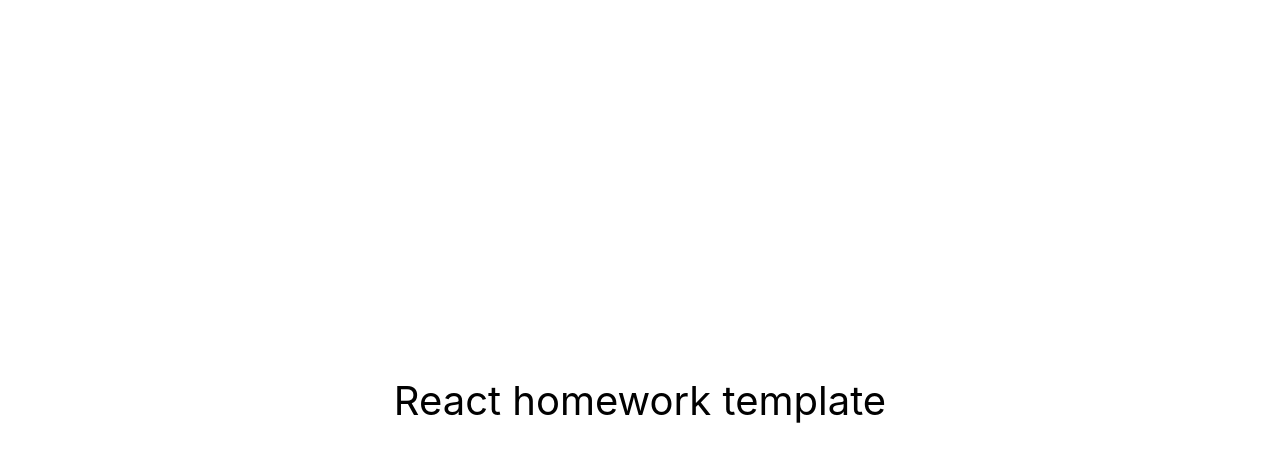
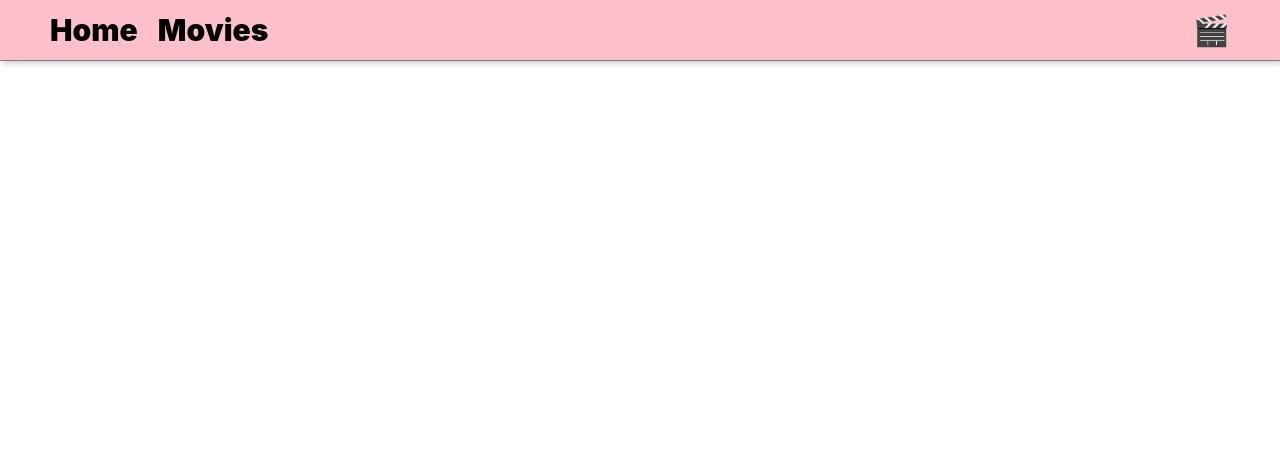
Before and after one commit to teiatan/goit-react-hw-05-movies, a React (Create React App) app: page / in a window 1280 px wide. Shown: the top 462 px of the page. Built offline with nearby package versions, Linux system fonts and the light colour scheme.

Commit message:
add basic styles, pagecontainer and header components

```diff
--- a/src/components/App.jsx
+++ b/src/components/App.jsx
@@ -1,16 +1,9 @@
+import { Header } from "./header/Header";
+
 export const App = () => {
   return (
-    <div
-      style={{
-        height: '100vh',
-        display: 'flex',
-        justifyContent: 'center',
-        alignItems: 'center',
-        fontSize: 40,
-        color: '#010101'
-      }}
-    >
-      React homework template
-    </div>
+    <>
+      <Header />
+    </>
   );
 };
--- /dev/null
+++ b/src/components/header/Header.jsx
@@ -0,0 +1,18 @@
+import { Ul, HeaderTag, NavTag } from "./Header.styled";
+import { PageContainer } from "components/pageContainer/pageContainer";
+
+export function Header({onClick}) {
+    return (
+        <HeaderTag>
+            <PageContainer>
+                <NavTag>
+                    <a href="public/index.html">🎬</a>
+                    <Ul>
+                        <li id="home" onClick={onClick}>Home</li>
+                        <li id="movies" onClick={onClick}>Movies</li>
+                    </Ul>
+                </NavTag>
+            </PageContainer>
+        </HeaderTag>
+    );
+};
--- /dev/null
+++ b/src/components/header/Header.styled.js
@@ -0,0 +1,37 @@
+import styled from '@emotion/styled';
+
+export const NavTag = styled.div`
+    display: flex;
+    align-items: center;
+    justify-content: space-between;
+    gap: 60px;
+    font-size: 30px;
+    font-weight: 900;
+    height: 100%;
+    padding-left: 10px;
+    padding-right: 10px;
+    box-sizing: border-box;
+    flex-direction: row-reverse;
+
+`;
+
+export const HeaderTag = styled.header`
+    position: fixed;
+    top: 0;
+    z-index: 10;
+    height: 60px;
+    display: flex;
+    justify-content: center;
+    align-items: center;
+    width: 100%;
+    background-color: pink;
+    border-bottom: 1px solid gray;
+    box-shadow: 2px 3px 5px lightgrey;
+
+
+`;
+
+export const Ul = styled.ul`
+    display: flex;
+    gap: 20px;
+`;
--- /dev/null
+++ b/src/components/pageContainer/PageContainer.styled.js
@@ -0,0 +1,20 @@
+import styled from "@emotion/styled";
+
+export const PageContainerDiv = styled.div`
+    margin: 0 auto;
+    width: 1200px;
+    padding-left: 15px;
+    padding-right: 15px;
+
+    @media screen and (max-width: 1200px){
+        max-width: 768px;
+    }
+
+    @media screen and (max-width: 768px){
+        max-width: 480px;
+    }
+
+    @media screen and (max-width: 480px){
+        width: 100%;
+    }
+`;
--- /dev/null
+++ b/src/components/pageContainer/pageContainer.jsx
@@ -0,0 +1,14 @@
+import PropTypes from 'prop-types';
+import { PageContainerDiv } from "./PageContainer.styled";
+
+export function PageContainer({children}) {
+    return(
+        <PageContainerDiv>
+            {children}
+        </PageContainerDiv>
+    );
+};
+
+PageContainer.propTypes = {
+    children: PropTypes.node,
+};
--- a/src/index.css
+++ b/src/index.css
@@ -13,3 +13,39 @@
   font-family: source-code-pro, Menlo, Monaco, Consolas, 'Courier New',
     monospace;
 }
+
+h1,
+h2,
+h3,
+h4,
+h5,
+h6,
+p {
+  margin: 0;
+}
+
+ul,
+ol {
+  margin: 0;
+  padding: 0;
+  list-style: none;
+}
+
+a {
+  text-decoration: none;
+}
+
+img {
+  display: block;
+  max-width: 100%;
+  height: auto;
+}
+
+li {
+  cursor: pointer;
+  list-style: none;
+}
+
+button {
+  cursor: pointer;
+}
--- a/src/service/themoviedbApi.js
+++ b/src/service/themoviedbApi.js
@@ -1,8 +1,8 @@
-const baseUrl = "https://api.themoviedb.org/3/movie/76341?api_key=<<api_key>>";
+/* const baseUrl = "https://api.themoviedb.org/3/movie/76341?api_key=<<api_key>>";
 const apiKey = "d31c9faeabd85b83726848cf0b50c5a1";
 const baseurl2 = "https://api.themoviedb.org/3/movie/550?api_key=d31c9faeabd85b83726848cf0b50c5a1";
 const mostPoularUrl = "/trending/get-trending";
 const byKeyWordUrl = "/search/search-movies";
 const wholeMovieInformationUrl = "/movies/get-movie-details";
 const actorsUrl = "/movies/get-movie-credits";
-const viewsUrl = "/movies/get-movie-reviews";
+const viewsUrl = "/movies/get-movie-reviews"; */
```
